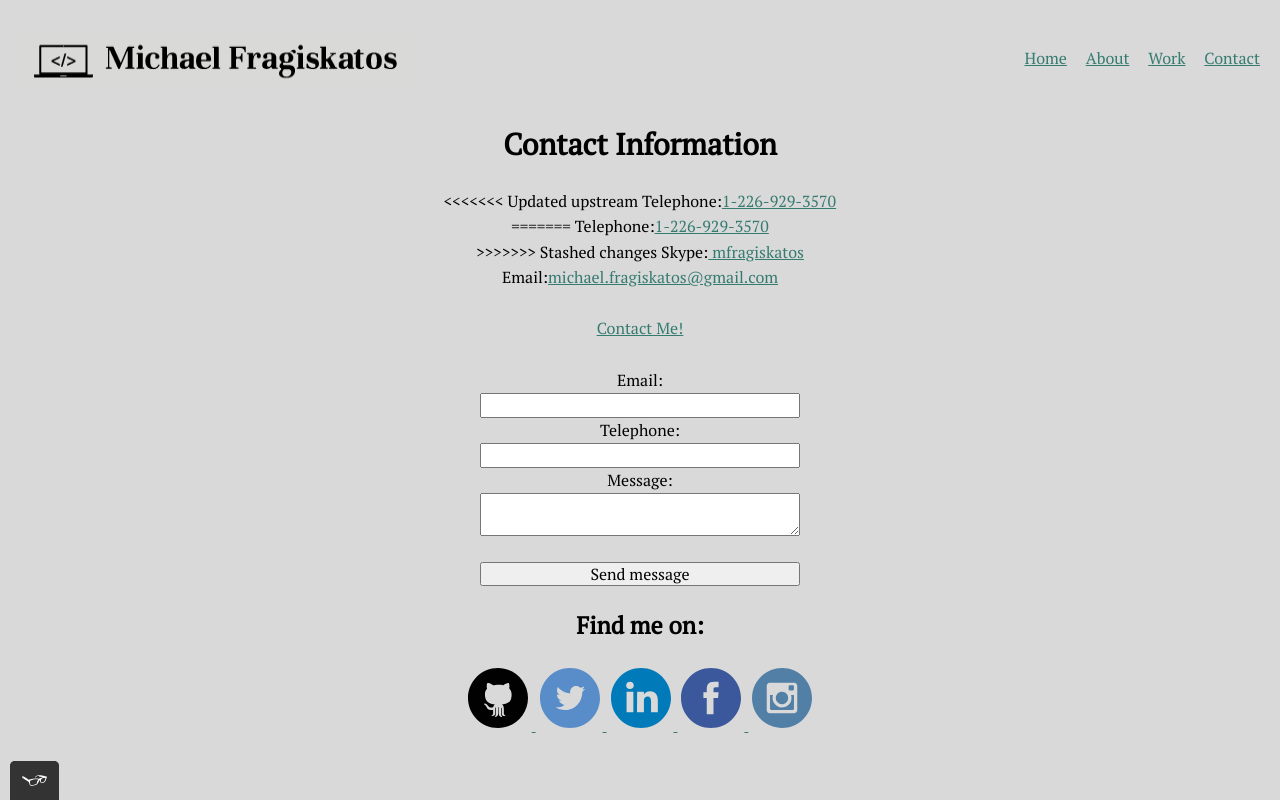
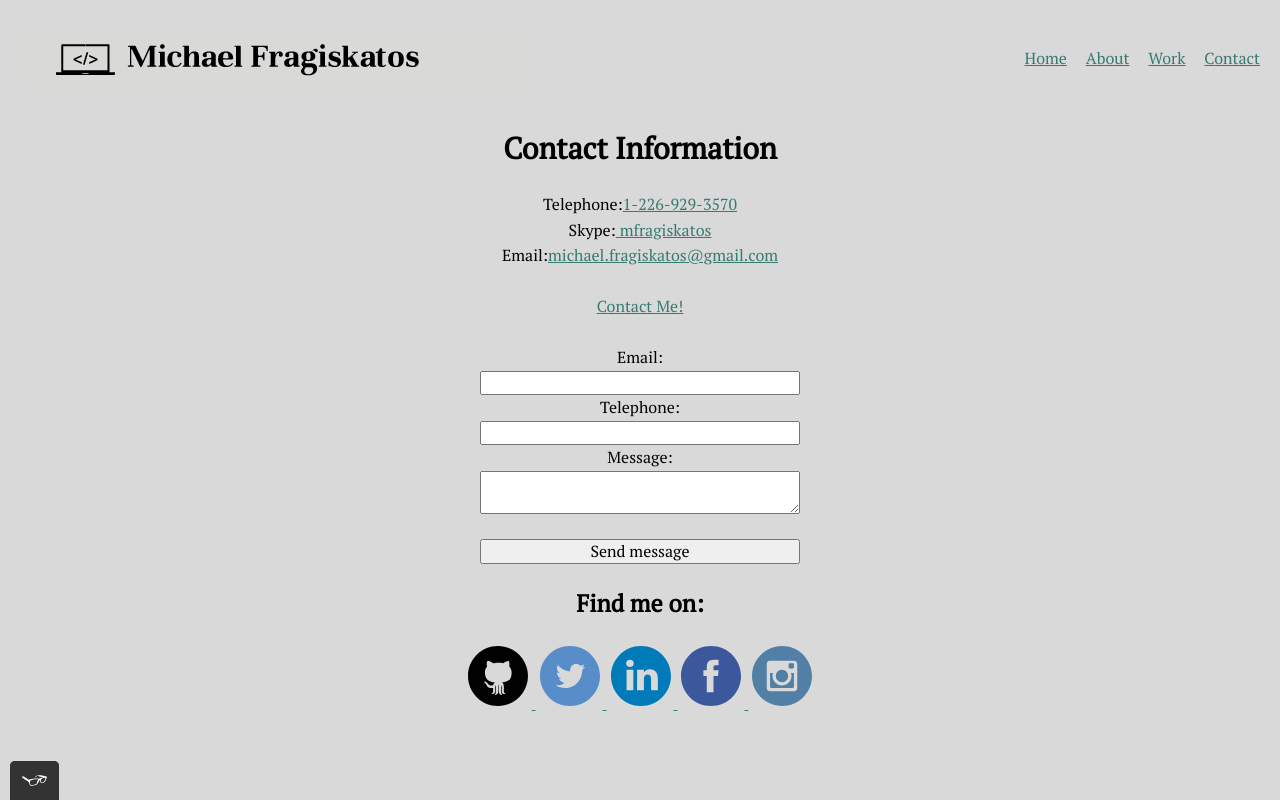
Before and after one commit to mfraggy25/portfolio-website, a plain HTML site: page contact.html in a window 1280 px wide. Drawn offline with nearby package versions, Linux system fonts and the light colour scheme.

Commit message:
logo change

```diff
--- a/contact.html
+++ b/contact.html
@@ -13,7 +13,7 @@
 
   <body>
     <header class="page-header">
-       <img src="img/logo4.png" alt="logo" class="page-header__item">
+       <img src="img/logo3.png" alt="logo" class="page-header__item">
        <nav class="main-navigation page-header__item">
           <ul role="menubar" class="navigation-list">
              <li role="presentation">
@@ -34,11 +34,7 @@
 
     <section class="contact">
       <h1>Contact Information</h1>
-<<<<<<< Updated upstream
-          Telephone:<a href= "tel:12269293570">1-226-929-3570</a> <br>
-=======
           Telephone:<a href= tel:12269293570>1-226-929-3570</a> <br>
->>>>>>> Stashed changes
           Skype:<a href="skype:mfragiskatos"> mfragiskatos</a> <br>
           Email:<a href="mailto:michael.fragiskatos@gmail.com">michael.fragiskatos@gmail.com</a><br>
           <br>
@@ -50,7 +46,7 @@
           <label class="standard-label" for="contact-email">Email: </label>
           <input type="email" id="contact-email" required>
           <label class="standard-label" for="contact-tel">Telephone: </label>
-          <input type="tel" required id="contact-tel" pattern="\d{3}[\-]\d{3}[\-]\d{4}">
+          <input type="tel" id="contact-tel" pattern="\d{3}[\-]\d{3}[\-]\d{4}">
           <label class="standard-label" for="contact-message">Message: </label>
           <textarea required maxlength="240" id="contact-message"></textarea>
           <br>
```
Also changed, not shown: about.html (+1 -1 lines), index.html (+1 -1 lines), work.html (+1 -1 lines).
